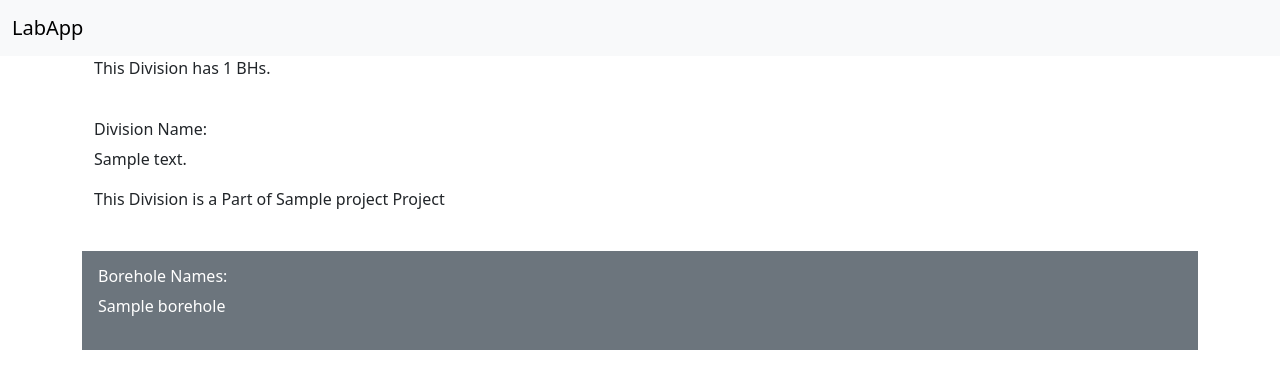
After one commit to amanj71/CloudLabApp, a Django app: template Projects/templates/projects/division_detail.html in a window 1280 px wide. The commit adds this page. Shown: the top 389 px of the page. Run offline with Django 4.2, Linux system fonts and the light colour scheme; the template is opened without the code that fills it: most values are stand-ins (such as "Sample title", 1, 10 or a date in 2020); data that the repository does not hold is empty; some libraries are stand-ins or nearby versions.

Commit message:
divisiondetail in views created with some problems

```diff
--- /dev/null
+++ b/Projects/templates/projects/division_detail.html
@@ -0,0 +1,25 @@
+{% extends 'base.html' %}
+{% block content %}
+    <div class="container">
+        <p>
+            This Division has {{boreholes_count}} BHs.
+        </p>
+    </div>
+    <br>
+    <div class="container-fluid">
+        <h6> Division Name:</h6>
+        <p> {{ division.division }} </p>
+        <p> This Division is a Part of {{ project.project }} Project </p>
+    </div>
+    <br>
+    <div class="container-fluid p-3 mb-2 bg-secondary text-white">
+        <h6> Borehole Names:</h6>
+        {% for bh in boreholes %}
+            {% if bh %}
+                <p> {{ bh.borehole }} </p>
+            {% else %}
+                <p> NO DIVISION </p>
+            {% endif %}
+        {% endfor %}
+    </div>
+{% endblock %}
--- a/Projects/urls.py
+++ b/Projects/urls.py
@@ -6,7 +6,7 @@ app_name = 'projects'
 urlpatterns = [
     path("", views.projects, name="index" ),
     path("<int:proj_id>/", views.projectdetail, name="projectdetail"),
-    #path("<int:proj_id>/<int:div_id/>", views.divisiondetail, name="divisiondetail"),
+    path("<int:proj_id>/<int:div_id>/", views.divisiondetail, name="divisiondetail"),
     path("api/", views.project_api, name="project_api"),
     path("api/<int:proj_id>", views.project_detail_api, name="projectdetail_api"),
 ]
```
Also changed, not shown: Projects/templates/projects/project_detail.html (+6 -2 lines), Projects/views.py (+14 -5 lines), 1 other file.
